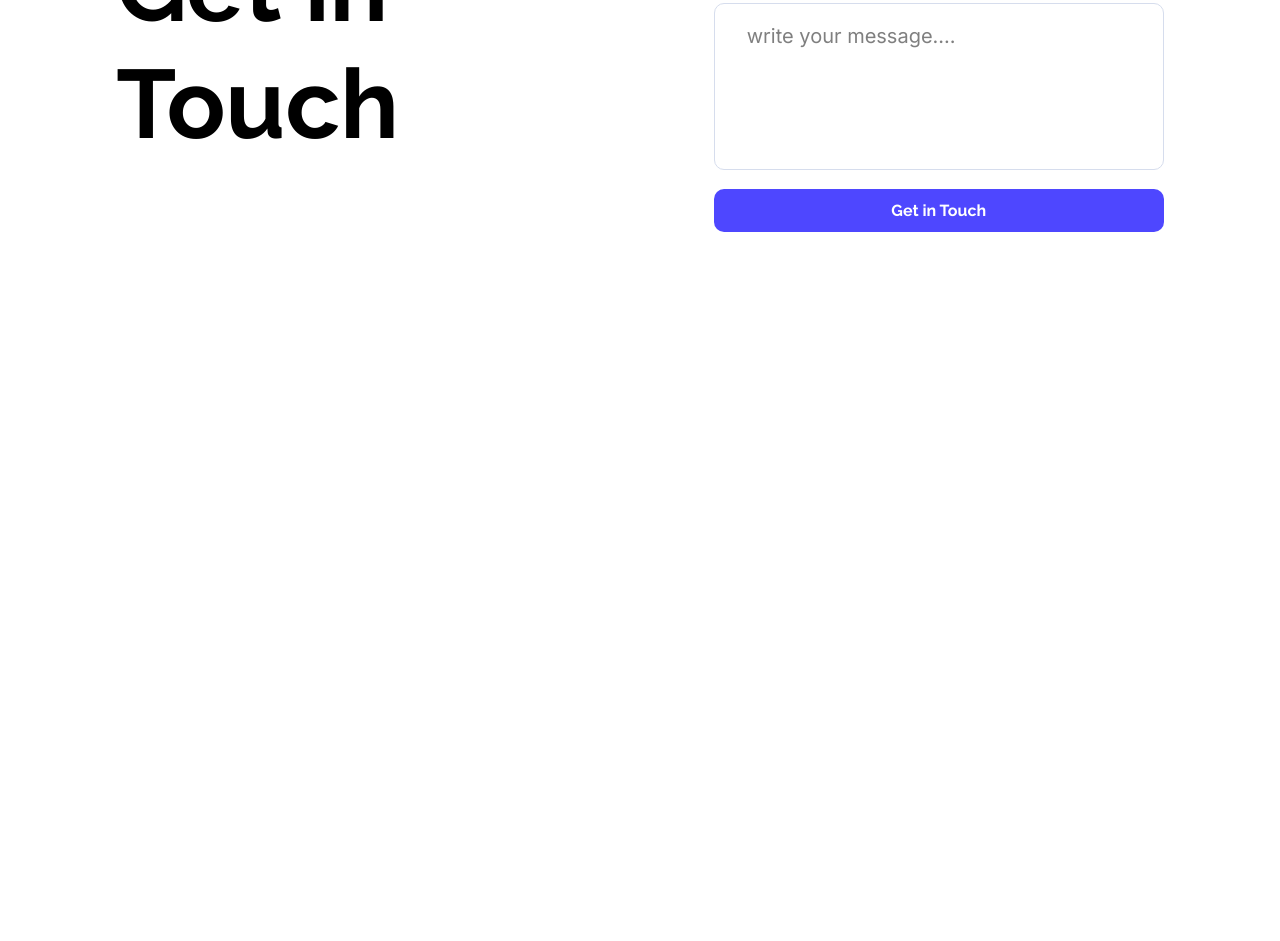
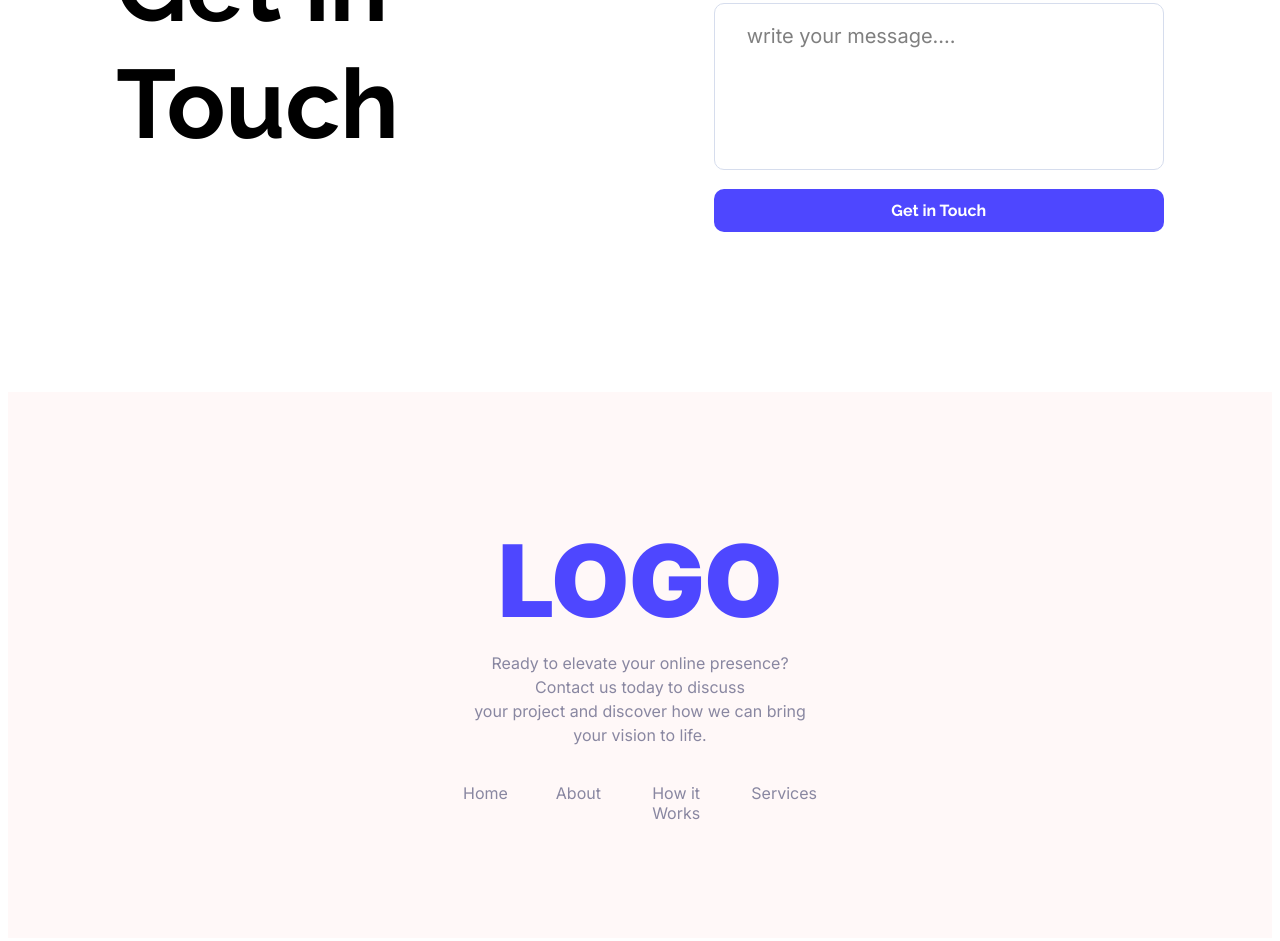
Before and after one commit to walidulislam/project-landing-launchpad, a plain HTML site: page index.html in a window 1280 px wide. Shown: the part 2890-3831 px from the top of the page. Before the commit the page ends 3290 px from the top, so only its background shows below. Drawn offline with Linux system fonts and the light colour scheme.

Commit message:
add the footer section with nev ber and logo

```diff
--- a/index.html
+++ b/index.html
@@ -71,6 +71,19 @@
                 </form>
             </div>
         </section>
+        <section class="footer-section">
+                <h2 class="footer-logo inter-font">LOGO</h2>
+                <p class="footer-description inter-font">
+                Ready to elevate your online presence? Contact us today to discuss <br>
+                your project and discover how we can bring your vision to life.
+                </p>
+            <ul class="footer-nav">
+                <li class="inter-font"><a href="#">Home</a></li>
+                <li class="inter-font"><a href="#">About</a></li>
+                <li class="inter-font"><a href="#">How it Works</a></li>
+                <li class="inter-font"><a href="#">Services</a></li>
+            </ul>
+        </section>
     </footer>
 </body>
 </html>
--- a/style.css
+++ b/style.css
@@ -169,3 +169,41 @@ footer{
   height: 135px;
   color: rgba(0, 0, 0, 0.5);
 }
+/* Footer Section */
+.footer-section{
+    background-color: #fff8f8;
+    max-width: 1440px;
+    height: 428px;
+    gap: 30px;
+    padding: 118px 455px 0px;
+    text-align: center;
+    fill: #FFFFFF;
+}
+.footer-logo{
+    color: rgba(78, 71, 255, 1);
+    font-size: 100px;
+    font-weight: 900;
+    gap: 8px;
+    margin: 10px 0px;
+}
+.footer-description{
+    margin: 0px;
+    font-size: 16px;
+    line-height: 150%;
+    color: #8987A1;
+}
+.footer-nav li a{
+    text-decoration: none;
+    color: #8987A1;
+}
+.footer-nav li{
+    list-style: none;
+    color: #8987A1;
+    padding-top: 20px;
+}
+.footer-nav{
+    display: flex;
+    justify-content: center;
+    gap: 48px;
+    padding: 0px;
+}
```
